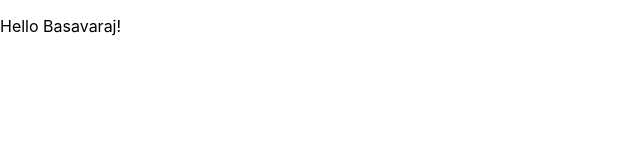
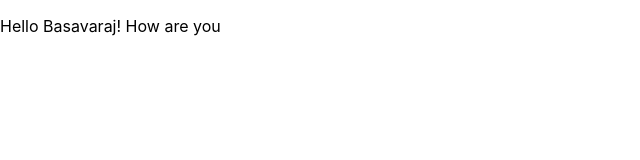
Before and after one commit to basavaraji/new-react-app, a React (Create React App) app: page / in a window 1280 px wide. Shown: the top 160 px of the page, without its empty margins (0-640 px from the left). Built offline with nearby package versions, Linux system fonts and the light colour scheme.

Commit message:
Update greeting message in demo function

```diff
--- a/src/App.js
+++ b/src/App.js
@@ -1,7 +1,7 @@
 function demo(){
   const name = "Basavaraj"
   return (<div>
-    <p> Hello {name}!</p>
+    <p> Hello {name}! How are you</p>
   </div>)
 }
 export default demo;
```
